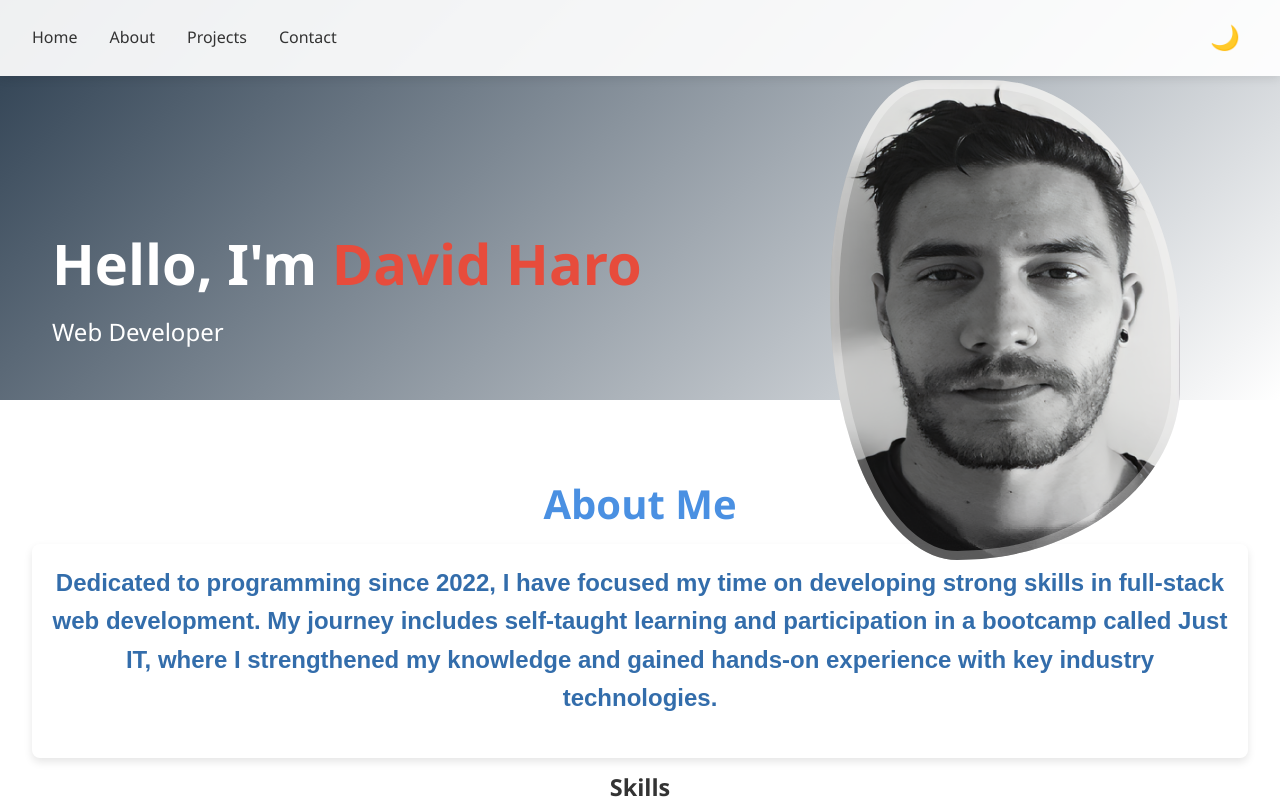
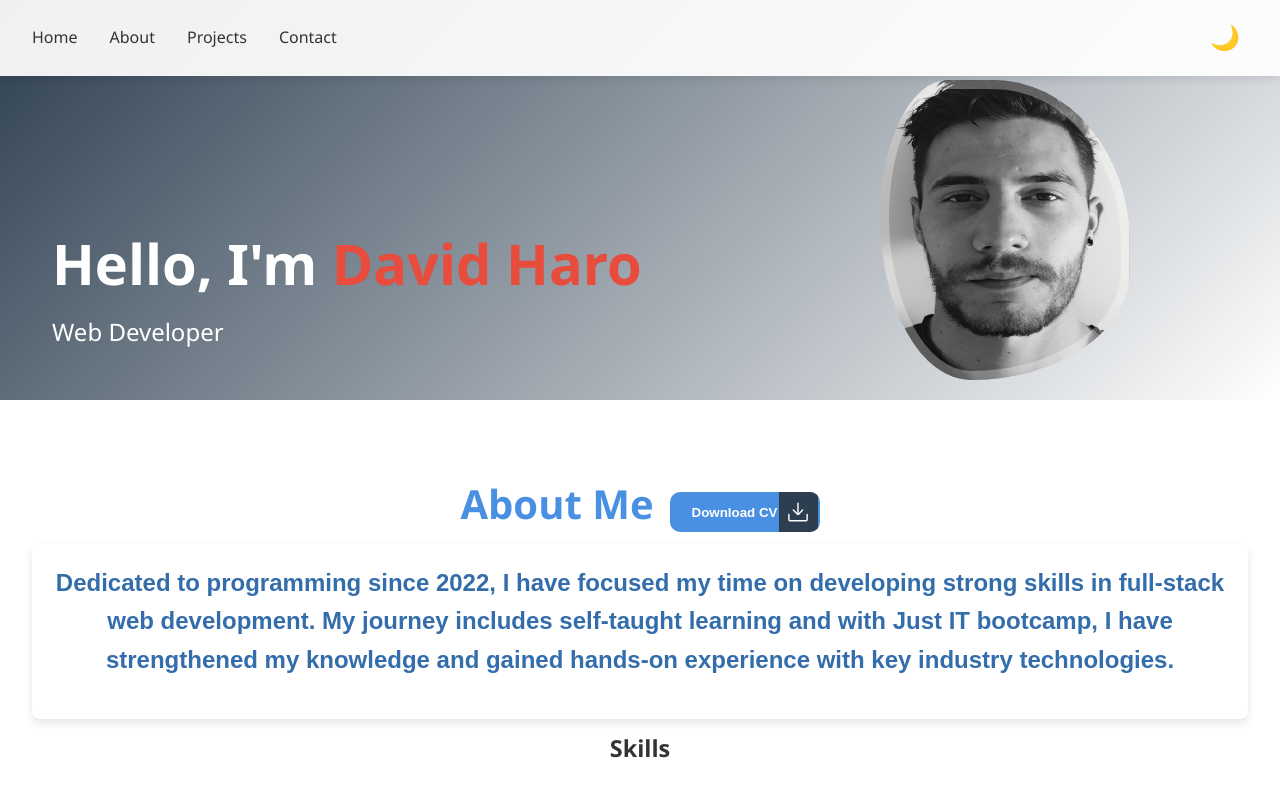
Before and after one commit to deividmng/Portfolio, a website built with Vite: page index.html in a window 1280 px wide. Shown: the top 804 px of the page. Built offline with nearby package versions, Linux system fonts and the light colour scheme; some packages are replaced by stand-ins of ours; a script that the page names is missing.

Commit message:
minor changes

```diff
--- a/index.html
+++ b/index.html
@@ -16,6 +16,7 @@
       src="https://cdn.jsdelivr.net/npm/@emailjs/browser@4/dist/email.min.js"
     ></script>
     <script type="module" src="js/contact.js"></script>
+    <script type="module" src="js/donwLoad.js"></script>
 
   </head>
   <body>
@@ -42,11 +43,24 @@
       </section>
 
       <section id="about" class="about">
-        <h2>About Me</h2>
+        <div class="cv">
+          <h2>About Me</h2>
+          <button class="button" type="button" id="downloadButton">
+              <span class="button__text">Download CV</span>
+              <span class="button__icon">
+                  <svg xmlns="http://www.w3.org/2000/svg" viewBox="0 0 35 35" id="bdd05811-e15d-428c-bb53-8661459f9307" data-name="Layer 2" class="svg">
+                      <path d="M17.5,22.131a1.249,1.249,0,0,1-1.25-1.25V2.187a1.25,1.25,0,0,1,2.5,0V20.881A1.25,1.25,0,0,1,17.5,22.131Z"></path>
+                      <path d="M17.5,22.693a3.189,3.189,0,0,1-2.262-.936L8.487,15.006a1.249,1.249,0,0,1,1.767-1.767l6.751,6.751a.7.7,0,0,0,.99,0l6.751-6.751a1.25,1.25,0,0,1,1.768,1.767l-6.752,6.751A3.191,3.191,0,0,1,17.5,22.693Z"></path>
+                      <path d="M31.436,34.063H3.564A3.318,3.318,0,0,1,.25,30.749V22.011a1.25,1.25,0,0,1,2.5,0v8.738a.815.815,0,0,0,.814.814H31.436a.815.815,0,0,0,.814-.814V22.011a1.25,1.25,0,1,1,2.5,0v8.738A3.318,3.318,0,0,1,31.436,34.063Z"></path>
+                  </svg>
+              </span>
+          </button>
+      </div>
+
         <div class="about-content">
           <div class="about-text">
             <p>
-              Dedicated to programming since 2022, I have focused my time on developing strong skills in full-stack web development. My journey includes self-taught learning and participation in a bootcamp called Just IT, where I strengthened my knowledge and gained hands-on experience with key industry technologies.
+              Dedicated to programming since 2022, I have focused my time on developing strong skills in full-stack web development. My journey includes self-taught learning and with  Just IT bootcamp, I have strengthened my knowledge and gained hands-on experience with key industry technologies.
             </p>
           </div>
           <div class="skillsText">
@@ -68,7 +82,8 @@
             <input type="text" id="name" placeholder="Name" required />
             <input type="email" id="email_id" placeholder="Email" />
             <textarea placeholder="Message" id="message" required></textarea>
-            <button type="submit" class="btn primary">Send Message</button>
+            <button type="submit" class="btn primary ">Send Message</button>
+
         </form>
 
         </div>
--- a/js/contact.js
+++ b/js/contact.js
@@ -8,18 +8,18 @@ export function sendMail() {
         contactForm.addEventListener('submit', (e) => {
             e.preventDefault();
 
-            const name = document.getElementById("name").value; // Recoger el nombre
-            const email = document.getElementById("email_id").value; // Recoger el email
-            const message = document.getElementById("message").value; // Recoger el mensaje
+            const name = document.getElementById("name").value;
+            const email = document.getElementById("email_id").value;
+            const message = document.getElementById("message").value;
 
             const parms = {
-                from_name: name,  // Cambié 'name' a 'from_name' como en la plantilla
+                from_name: name,
                 name: name,
-                email_id: email,  // Cambié 'email' a 'email_id' como en la plantilla
+                email_id: email,
                 message: message,
             };
 
-            // Enviar el correo
+
             emailjs.send("service_raut8yg", "template_rs30izi", parms)
                 .then(() => {
                     Swal.fire({
--- /dev/null
+++ b/js/donwLoad.js
@@ -0,0 +1,12 @@
+
+
+ export function downloadCV() {
+     const cvUrl = '../public/DavidHaro.pdf'; // Ruta al archivo CV
+     const link = document.createElement('a');
+     link.href = cvUrl;
+     link.download = 'DavidHaro.pdf';  // Nombre del archivo descargado
+     link.click();  // Simula el clic para iniciar la descarga
+ }
+
+ // Asociar el evento de clic al botón
+ document.getElementById('downloadButton').addEventListener('click', downloadCV);
--- a/js/main.js
+++ b/js/main.js
@@ -2,7 +2,6 @@ import { initTheme } from './theme.js';
 import { initProjects } from './projects.js';
 import { initSkills } from './skills.js';
 import { sendMail } from './contact.js';
-
 
 document.addEventListener('DOMContentLoaded', () => {
     console.log('DOM fully loaded and parsed');
@@ -10,4 +9,5 @@ document.addEventListener('DOMContentLoaded', () => {
     initProjects();
     initSkills();
     sendMail();
+
 });
--- a/styles/animations.css
+++ b/styles/animations.css
@@ -91,3 +91,71 @@
 .nav-links a:hover::after {
     width: 100%;
 }
+
+
+.cv {
+    display: flex;
+    align-items: center;
+    justify-content: center;
+    gap: 1rem;
+}
+.button {
+    position: relative;
+    width: 150px;
+    height: 40px;
+    cursor: pointer;
+    display: flex;
+    align-items: center;
+    border: 1px  var(--primary-color);
+    background-color: var(--primary-color);
+    overflow: hidden;
+    border-radius: 10px;
+  }
+
+
+  .button, .button__icon, .button__text {
+    transition: all 0.3s;
+  }
+
+  .button .button__text {
+    transform: translateX(22px);
+    color: #fff;
+    font-weight: 600;
+  }
+
+  .button .button__icon {
+    position: absolute;
+    transform: translateX(109px);
+    height: 100%;
+    width: 39px;
+    background-color: var(--secondary-color);
+    display: flex;
+    align-items: center;
+    justify-content: center;
+  }
+
+  .button .svg {
+    width: 20px;
+    fill: #fff;
+  }
+
+  .button:hover {
+    background:  var(--primary-color);;
+  }
+
+  .button:hover .button__text {
+    color: transparent;
+  }
+
+  .button:hover .button__icon {
+    width: 148px;
+    transform: translateX(0);
+  }
+
+  .button:active .button__icon {
+    background-color:  var(--primary-color);;
+  }
+
+  .button:active {
+    border: 1px solid  var(--primary-color);;
+  }
--- a/styles/components.css
+++ b/styles/components.css
@@ -6,6 +6,8 @@
     padding: 1rem 2rem;
     margin: 0 auto;
 }
+
+
 
 
 
@@ -213,17 +215,17 @@
 
 /* Navegación del slider */
 .slider-nav {
-    position: absolute;
-    bottom: 2rem;
+    position:absolute;
+    bottom: 1rem;
     left: 50%;
     transform: translateX(-50%);
     display: flex;
-    gap: 1rem;
+
     z-index: 10;
 }
 
 .slider-button {
-    background: var(--primary-color);
+
     border: none;
     width: 40px;
     height: 40px;
@@ -237,7 +239,7 @@
 }
 
 .slider-button:hover {
-    background: var(--accent-color);
+    background: var(--primary-color);
     transform: scale(1.1);
 }
 
--- a/styles/main.css
+++ b/styles/main.css
@@ -110,9 +110,8 @@ h2 {
     box-shadow: inset 0 0 0 9px #ffffff4d;
     order: 1;
     justify-self: center;
-    padding-top: 130px;
-    width: 350px;
-    height: 350px;
+    min-width: 250px;
+    max-height: 300px;
     animation: profile__animate 8s ease-in-out infinite 1s
 
 
```
Also changed, not shown: 1 other file.
